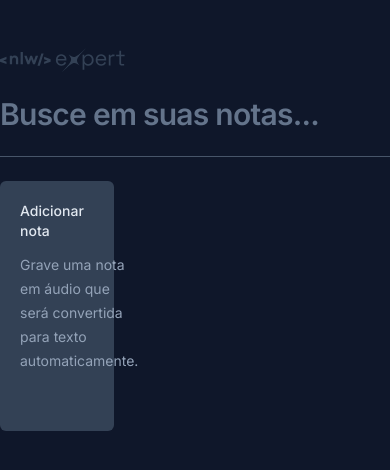
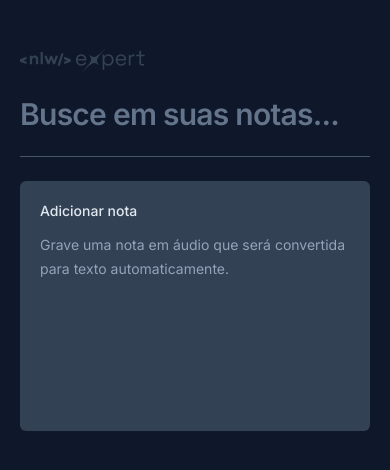
Before and after one commit to Emesson-cmd/nlw-expert-react, a React (Vite) app: page / in a window 390 px wide. Shown: the top 470 px of the page. Built offline with nearby package versions, Linux system fonts and the light colour scheme.

Commit message:
feat: adiciona responsividade

```diff
--- a/src/app.tsx
+++ b/src/app.tsx
@@ -51,12 +51,12 @@
       : notes;
 
   return (
-    <div className="mx-auto max-w-6xl my-12 space-y-6">
+    <div className="mx-auto max-w-6xl my-12 space-y-6 px-5 xl:px-0">
       <img src={logo} alt="logo nlw expert" />
       <SearchNotes onChange={handleSearch} />
       <Separator />
 
-      <div className="grid grid-cols-3 auto-rows-[250px] gap-6">
+      <div className="grid grid-cols-1 md:grid-cols-2 lg:grid-cols-3 auto-rows-[250px] gap-6">
         <NewNoteCard onNoteCreated={onNoteCreated} />
         {filteredNotes.map((note) => (
           <NoteCard key={note.id} note={note} />
--- a/src/components/new-note-card.tsx
+++ b/src/components/new-note-card.tsx
@@ -94,7 +94,7 @@
 
       <Dialog.Portal>
         <Dialog.Overlay className="inset-0 fixed bg-black/50" />
-        <Dialog.Content className="fixed  overflow-hidden left-1/2 top-1/2 -translate-x-1/2 -translate-y-1/2 max-w-[640px] w-full h-[60vh] bg-slate-700 rounded-md flex flex-col outline-none">
+        <Dialog.Content className="fixed  overflow-hidden inset-0 md:inset-auto md:left-1/2 md:top-1/2 md:-translate-x-1/2 md:-translate-y-1/2 md:max-w-[640px] w-full md:h-[60vh] bg-slate-700 md:rounded-md flex flex-col outline-none">
           <Dialog.Close className="absolute top-0 right-0 bg-slate-800 p-1.5 text-slate-400 hover:text-slate-100">
             <X className="size-5" />
           </Dialog.Close>
--- a/src/components/note-card.tsx
+++ b/src/components/note-card.tsx
@@ -25,7 +25,7 @@
 
       <Dialog.Portal>
         <Dialog.Overlay className="inset-0 fixed bg-black/50" />
-        <Dialog.Content className="fixed  overflow-hidden left-1/2 top-1/2 -translate-x-1/2 -translate-y-1/2 max-w-[640px] w-full h-[60vh] bg-slate-700 rounded-md flex flex-col outline-none">
+        <Dialog.Content className="fixed  overflow-hidden inset-0 md:inset-auto md:left-1/2 md:top-1/2 md:-translate-x-1/2 md:-translate-y-1/2 md:max-w-[640px] w-full md:h-[60vh] bg-slate-700 md:rounded-md flex flex-col outline-none">
           <Dialog.Close className="absolute top-0 right-0 bg-slate-800 p-1.5 text-slate-400 hover:text-slate-100">
             <X className="size-5" />
           </Dialog.Close>
```
